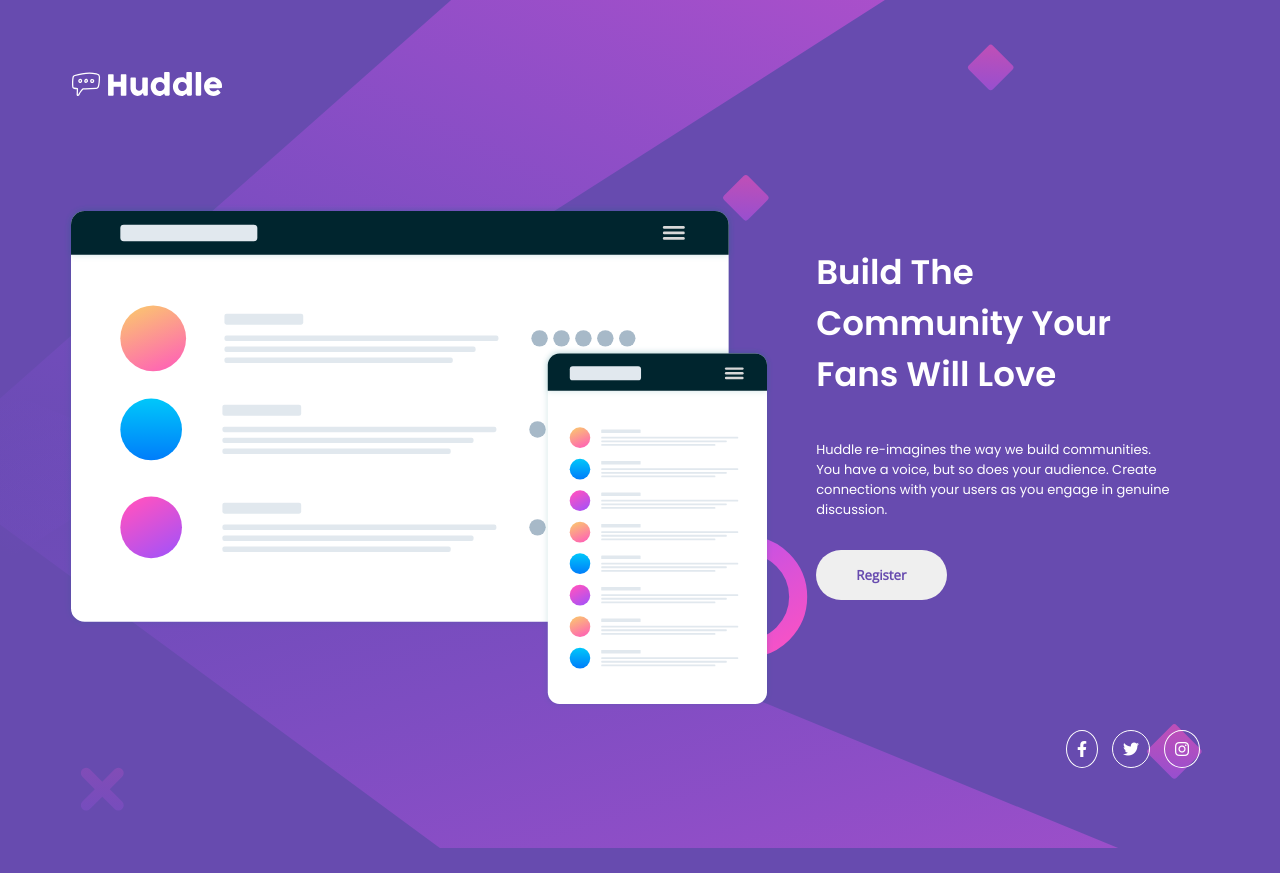
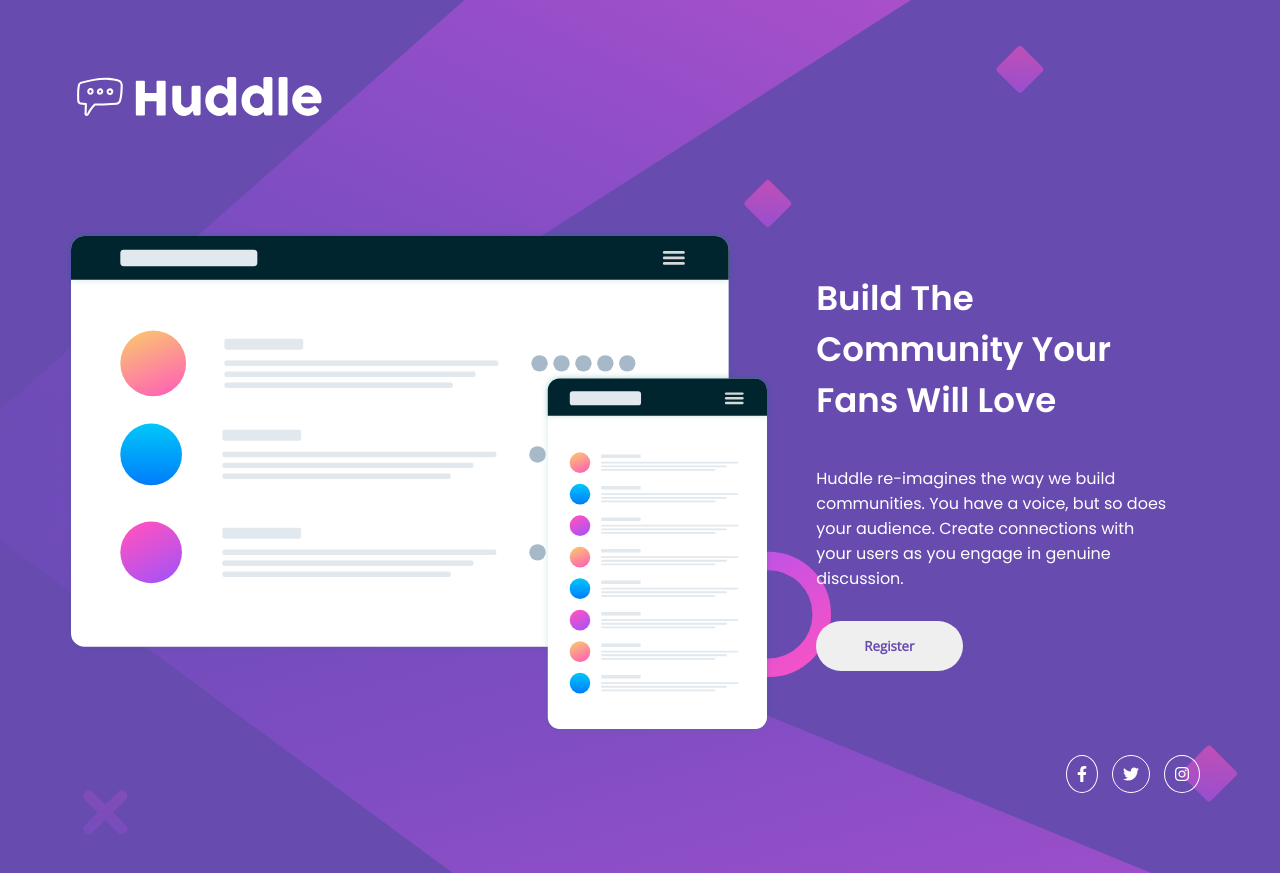
Before and after one commit to AlexManu05/huddle-landing-page, a plain HTML site: page index.html in a window 1280 px wide. Before the commit the page ends 848 px from the top, so only its background shows below. Drawn offline with nearby package versions, Linux system fonts and the light colour scheme.

Commit message:
second commit

```diff
--- a/style.css
+++ b/style.css
@@ -29,10 +29,7 @@
 .main-container {
   position: absolute;
 }
-.main-container .logo  img{
-  height: 2.5rem;
-  width: auto;
-}
+
 .main-container section {
   position: relative;
   display: flex;
@@ -49,13 +46,12 @@
   font-weight: 600;
 }
 .main-container section .right p{
-  font-size: 13px;
  font-weight: lighter;
  margin: 2.5rem 0 1.875rem;
 }
 
 .main-container section .right button {
-  padding: 1rem 2.5rem;
+  padding: 1rem 3rem;
   border: none;
   border-radius: 25px;
  color: var(--Violet);
```
